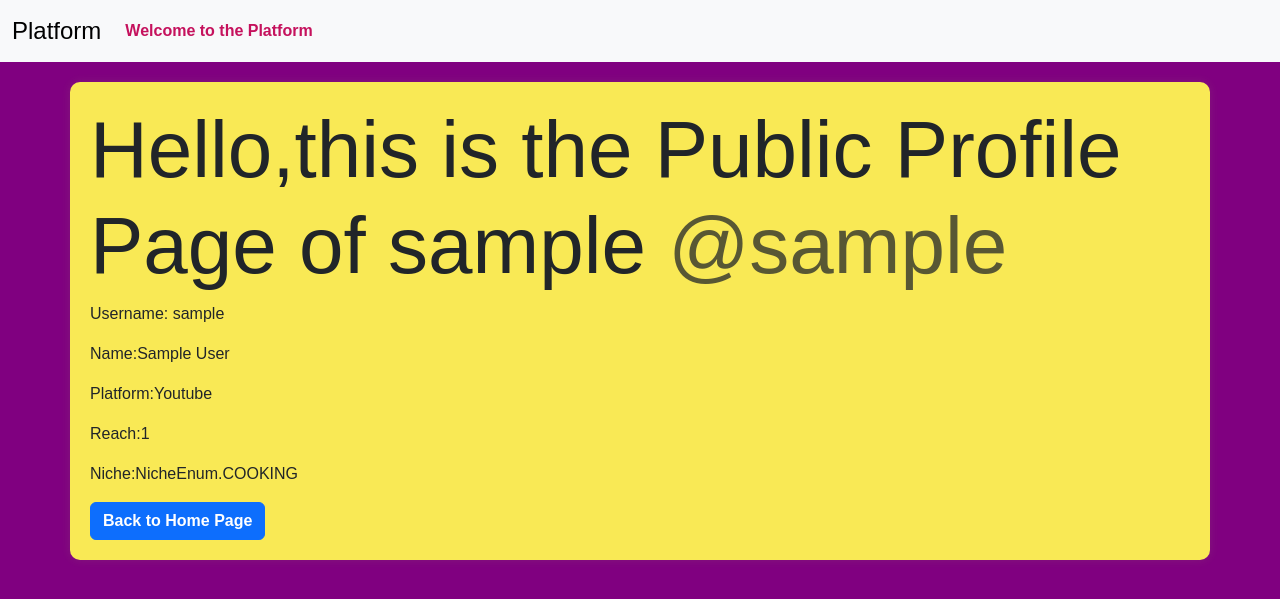
After one commit to 23f3003216/startup-funding-platform, a Flask app: a page that uses templates/public_profile.html in a window 1280 px wide. The commit adds this page. Shown: the top 599 px of the page. Run offline with Flask 3, Linux system fonts and the light colour scheme; a user stored in the database is signed in; tables that the repository leaves empty hold one stand-in row (values such as "Sample post"); parts of the project's set-up code (start-up, migrations or seed data) failed here and were passed over.

Commit message:
till public profile and profile error resolved

```diff
--- a/models.py
+++ b/models.py
@@ -16,6 +16,7 @@ class User(db.Model,UserMixin):
     name = Column(String(64), nullable=True)
     flagged = Column(Boolean, default=False)
     user_type = Column(String(50),nullable=False,default='user')
+    influencer = db.relationship('Influencer', backref='user', uselist=False)
 
     __mapper_args__ = {
         'polymorphic_identity': 'user',
--- a/routes.py
+++ b/routes.py
@@ -4,7 +4,7 @@ from werkzeug.security import generate_password_hash,check_password_hash
 from functools import wraps
 from app import app,db,login_manager
 from datetime import date,datetime
-
+from sqlalchemy.orm import joinedload
 from models import User,AdRequest,Campaign,Admin,Influencer,Sponsor,InfluencerDetails, update_user_types
 
 stats_bp=Blueprint('stats',__name__)
@@ -216,6 +216,16 @@ def index():
             return render_template('influencer_dashboard',user=user)
 
         return render_template('index.html',user=user)
+
+@app.route('/profile/<username>')
+def public_profile(username):
+            user = User.query.filter_by(username=username).options(joinedload(User.influencer)).first()
+            if not user:
+                flash('User not found.')
+                return redirect(url_for('index'))
+            influencer=user.influencer
+            return render_template('public_profile.html', user=user,influencer=influencer)
+
 
 @app.route('/profile', methods=['GET', 'POST'])
 def profile():
--- a/templates/profile.html
+++ b/templates/profile.html
@@ -79,6 +79,7 @@
 
     <div class="form-group">
         <button type="submit" class="btn btn-primary">Update</button>
+        <a href="{{url_for('public_profile',username=user.username)}}" class="btn btn-primary">View Public Profile</a>
         <a href="{{url_for('influencer_dashboard')}}" class="btn btn-primary">Back to Dashboard</a>
     </div>
 
--- /dev/null
+++ b/templates/public_profile.html
@@ -0,0 +1,22 @@
+{% extends 'layout.html' %}
+
+{% block title %}
+    Profile of {{user.username}}
+{% endblock %}
+
+{% block content %}
+<h1 class="display-1">
+    Hello,this is the Public Profile Page of {{user.username}}
+    <span class="text-muted">@{{ user.username }}</span>
+</h1>
+<div>
+    <p>Username: {{user.username}}</p>
+    <p>Name:{{user.name}}</p>
+    {% if influencer %}
+    <p>Platform:{{influencer.platform}}</p>
+    <p>Reach:{{influencer.reach}}</p>
+    <p>Niche:{{influencer.niche}}</p>
+    {% endif %}
+</div>
+<a href="{{url_for('index')}}" class="btn btn-primary">Back to Home Page</a>
+{% endblock %}
```
